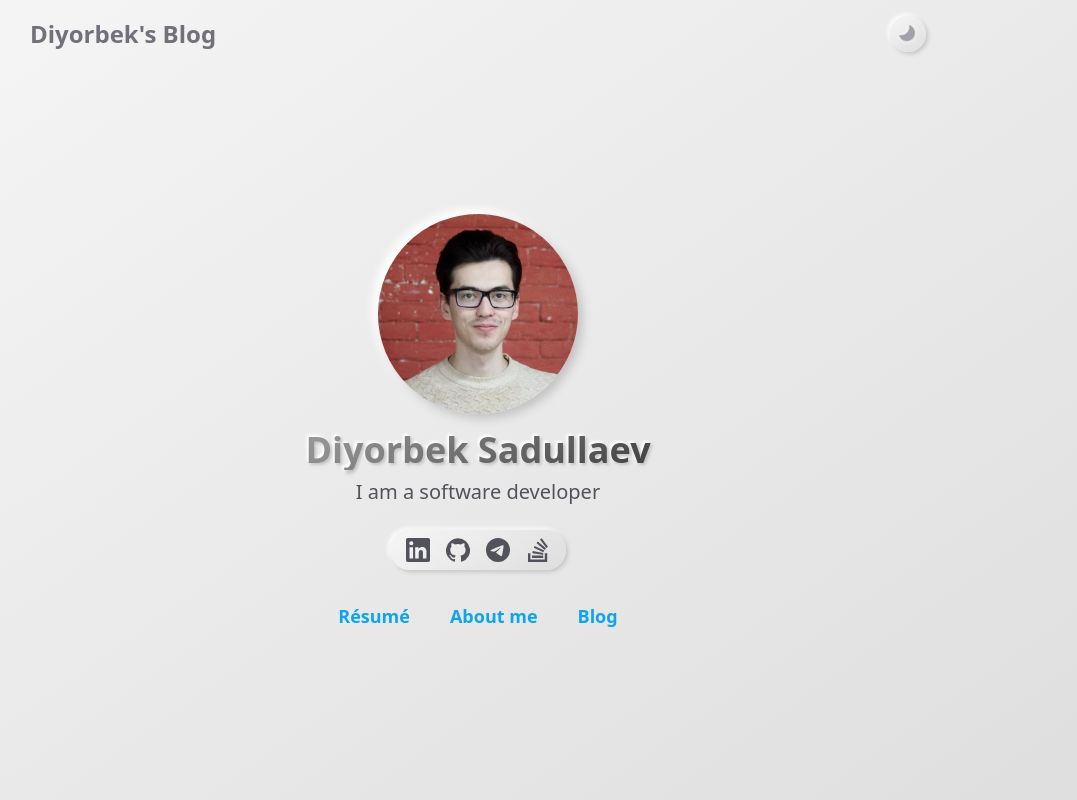
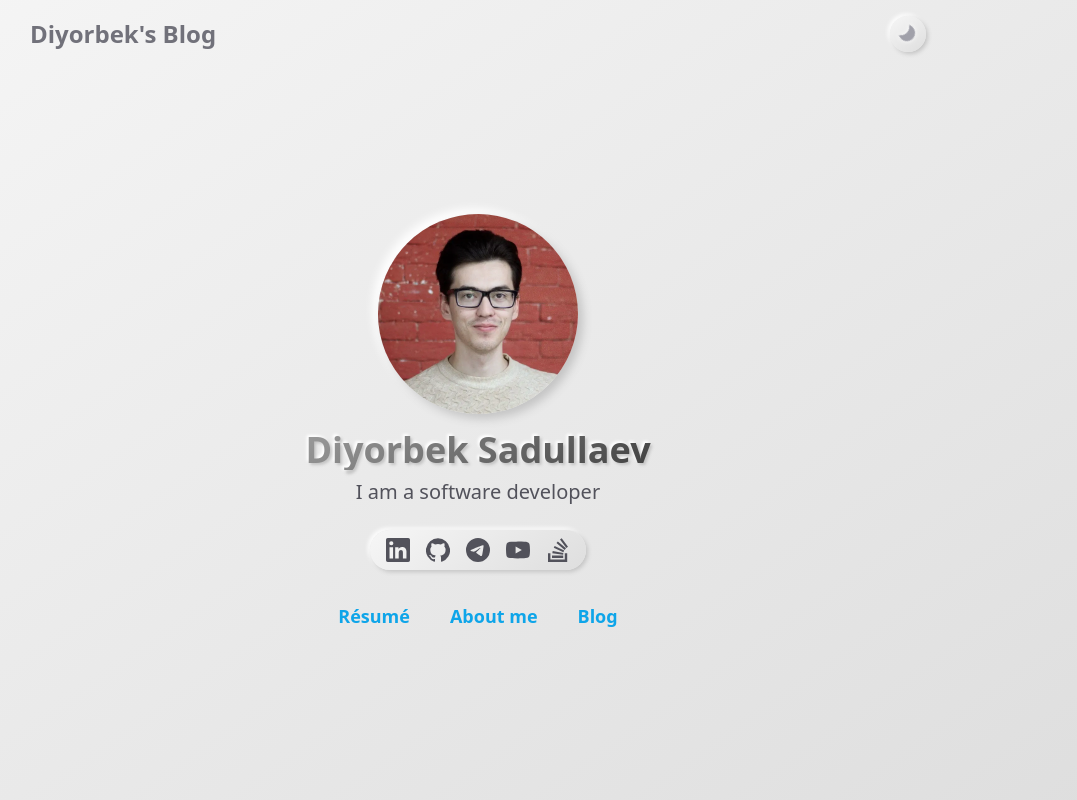
Before and after one commit to diyorbek/diyorbek.blog, a Next.js app: page / in a window 1280 px wide. Shown: the whole page, without its empty margins (162-1239 px from the left). Built offline with nearby package versions, Linux system fonts and the light colour scheme.

Commit message:
add youtube and blogdisclaimer

```diff
--- /dev/null
+++ b/components/icons/YoutTube.tsx
@@ -0,0 +1,9 @@
+import { SVGAttributes } from 'react';
+
+export function YoutTube(props: SVGAttributes<SVGElement>) {
+  return (
+    <svg focusable="false" viewBox="2 2 20 20" fill="currentColor" {...props}>
+      <path d="M10 15l5.19-3L10 9v6m11.56-7.83c.13.47.22 1.1.28 1.9.07.8.1 1.49.1 2.09L22 12c0 2.19-.16 3.8-.44 4.83-.25.9-.83 1.48-1.73 1.73-.47.13-1.33.22-2.65.28-1.3.07-2.49.1-3.59.1L12 19c-4.19 0-6.8-.16-7.83-.44-.9-.25-1.48-.83-1.73-1.73-.13-.47-.22-1.1-.28-1.9-.07-.8-.1-1.49-.1-2.09L2 12c0-2.19.16-3.8.44-4.83.25-.9.83-1.48 1.73-1.73.47-.13 1.33-.22 2.65-.28 1.3-.07 2.49-.1 3.59-.1L12 5c4.19 0 6.8.16 7.83.44.9.25 1.48.83 1.73 1.73z"></path>
+    </svg>
+  );
+}
--- a/pages/blog/index.tsx
+++ b/pages/blog/index.tsx
@@ -1,7 +1,6 @@
 import { GetStaticProps } from 'next';
 import Head from 'next/head';
 import Link from 'next/link';
-import React from 'react';
 import { PageContainer } from '../../components/PageContainer';
 import { ArticleDTO, getArticlesList } from '../../database/Article';
 import { connectDB } from '../../database/connect';
@@ -21,6 +20,15 @@ export default function Blog({ posts }: BlogProps) {
       <PageContainer>
         <div className="max-w-2xl mx-auto mb-8 px-2">
           <h1 className="text-center">Recent Blogs</h1>
+
+          <blockquote>
+            <i>
+              My blog posts are written in Uzbek. There are a lot information
+              available in English on the internet. My motivation is to generate
+              more content in my native language so it can benefit Uzbek
+              audience.
+            </i>
+          </blockquote>
 
           <div className="article-list grid grid-cols-1 gap-2">
             {posts.length > 0 ? (
--- a/pages/index.tsx
+++ b/pages/index.tsx
@@ -1,13 +1,14 @@
-import Head from "next/head";
-import React from "react";
-import Avatar from "../components/Avatar";
-import ButtonLink from "../components/ButtonLink";
-import { GitHub } from "../components/icons/GitHub";
-import { LinkedIn } from "../components/icons/LinkedIn";
-import { StackOverflow } from "../components/icons/StackOverflow";
-import { Telegram } from "../components/icons/Telegram";
-import { PageContainer } from "../components/PageContainer";
-import { PageHeader } from "../components/PageHeader";
+import Head from 'next/head';
+import React from 'react';
+import Avatar from '../components/Avatar';
+import ButtonLink from '../components/ButtonLink';
+import { GitHub } from '../components/icons/GitHub';
+import { LinkedIn } from '../components/icons/LinkedIn';
+import { StackOverflow } from '../components/icons/StackOverflow';
+import { Telegram } from '../components/icons/Telegram';
+import { YoutTube } from '../components/icons/YoutTube';
+import { PageContainer } from '../components/PageContainer';
+import { PageHeader } from '../components/PageHeader';
 
 export default function Home() {
   return (
@@ -48,14 +49,21 @@ export default function Home() {
               href="https://github.com/Diyorbek"
               target="_blank"
             >
-              <GitHub className="text-2xl " />
+              <GitHub className="text-2xl" />
             </a>
             <a
               className="outline-none px-2 focus:text-blue-400 hover:text-blue-400 text-gray-600 dark:text-gray-400 dark:hover:text-blue-400 dark:focus:text-blue-400"
               href="https://t.me/brogrammist"
               target="_blank"
             >
-              <Telegram className="text-2xl " />
+              <Telegram className="text-2xl" />
+            </a>
+            <a
+              className="outline-none px-2 focus:text-red-600 hover:text-red-600 text-gray-600 dark:text-gray-400 dark:hover:text-red-600 dark:focus:text-red-600"
+              href="https://www.youtube.com/@brogrammistuz"
+              target="_blank"
+            >
+              <YoutTube className="text-2xl" />
             </a>
             <a
               className="outline-none px-2 text-gray-600 dark:text-gray-400"
```
